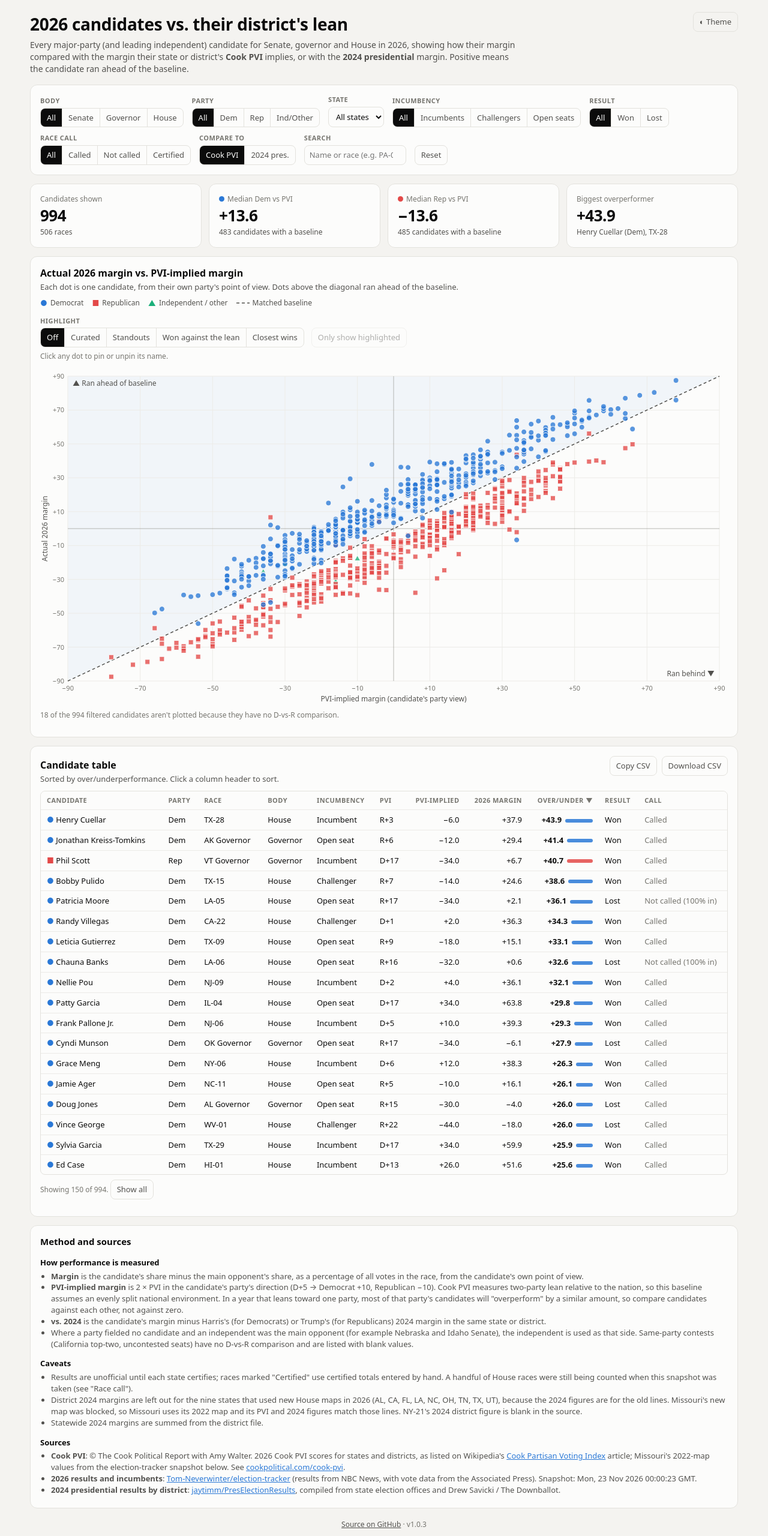
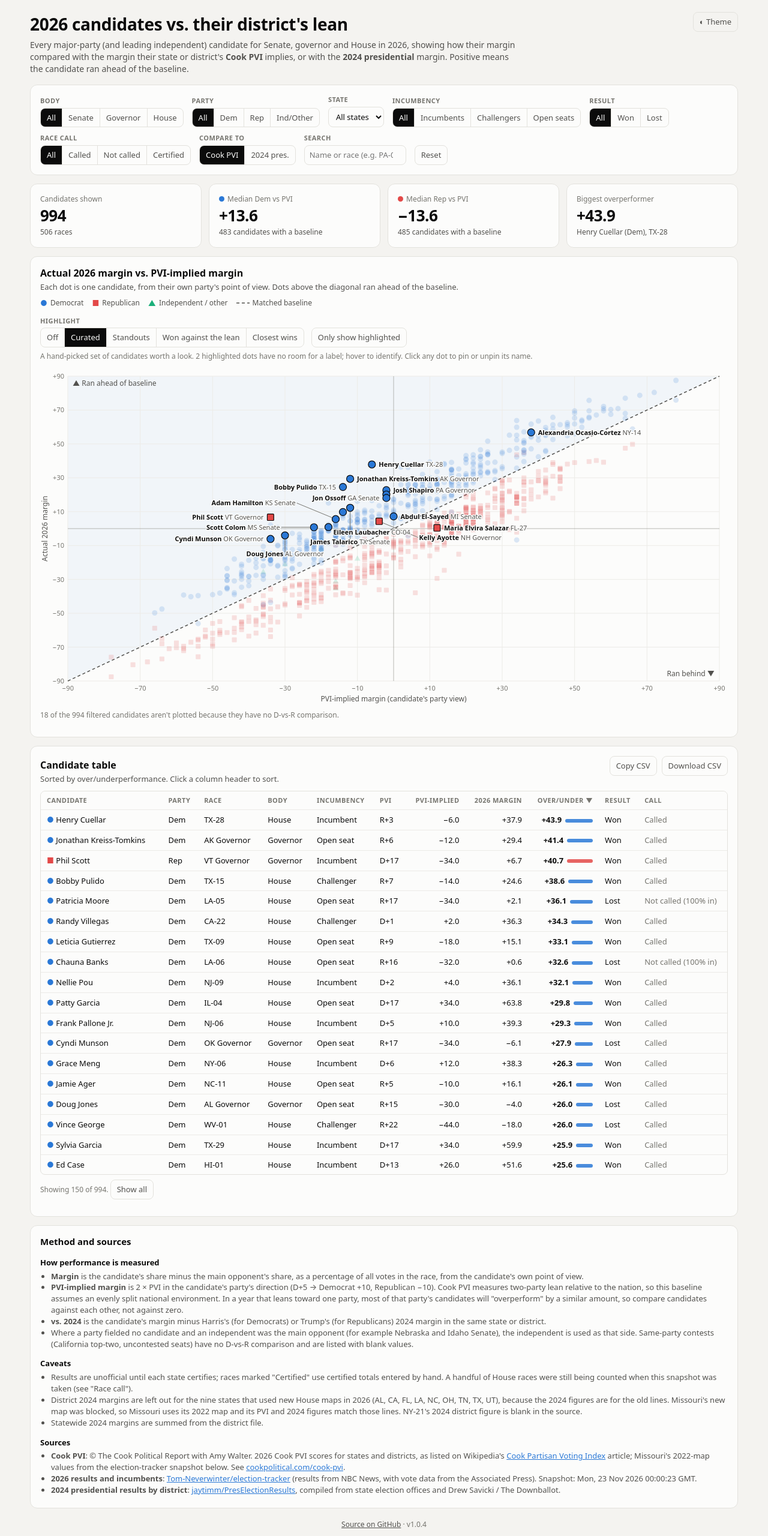
Before and after one commit to khalilsg/pvi-dashboard, a plain HTML site: page index.html in a window 1280 px wide. Shown: the whole page at 60% size. Drawn offline with Linux system fonts and the light colour scheme.

Commit message:
Open on the curated highlight when a curated list exists
Co-Authored-By: Claude <noreply@anthropic.com>

```diff
--- a/index.html
+++ b/index.html
@@ -163,7 +163,7 @@ td .pos{color:var(--text-primary);font-weight:600} td .neg{color:var(--text-seco
   <footer class="site-footer">
     <a href="https://github.com/khalilsg/pvi-dashboard">Source on GitHub</a>
     <span aria-hidden="true">·</span>
-    <span>v1.0.3</span>
+    <span>v1.0.4</span>
   </footer>
 </div>
 </div>
@@ -192,10 +192,10 @@ for (const r of DATA.races) {
 }
 
 /* ---------- state ---------- */
-const fresh = () => ({body:new Set(), party:new Set(), inc:new Set(), state:'All', res:'All', call:'All', metric:'pvi', q:'', hl:'none', only:false});
+const HAS_PICKS = ROWS.some(r=>r.pick);
+const fresh = () => ({body:new Set(), party:new Set(), inc:new Set(), state:'All', res:'All', call:'All', metric:'pvi', q:'', hl:HAS_PICKS?'picks':'none', only:false});
 let S = fresh();
 const PINS = new Set();
-const HAS_PICKS = ROWS.some(r=>r.pick);
 const pinKey = r => r.name+'|'+r.race;
 let sortKey = null, sortDir = -1;
 
--- a/src/version.js
+++ b/src/version.js
@@ -1,3 +1,3 @@
 // The version shown in the footer. scripts/build_site.py bakes it into index.html.
 // Bump it on every push that changes the site; see Versioning in README.md.
-export const VERSION = 'v1.0.3';
+export const VERSION = 'v1.0.4';
```
Also changed, not shown: src/template.html (+2 -2 lines).
